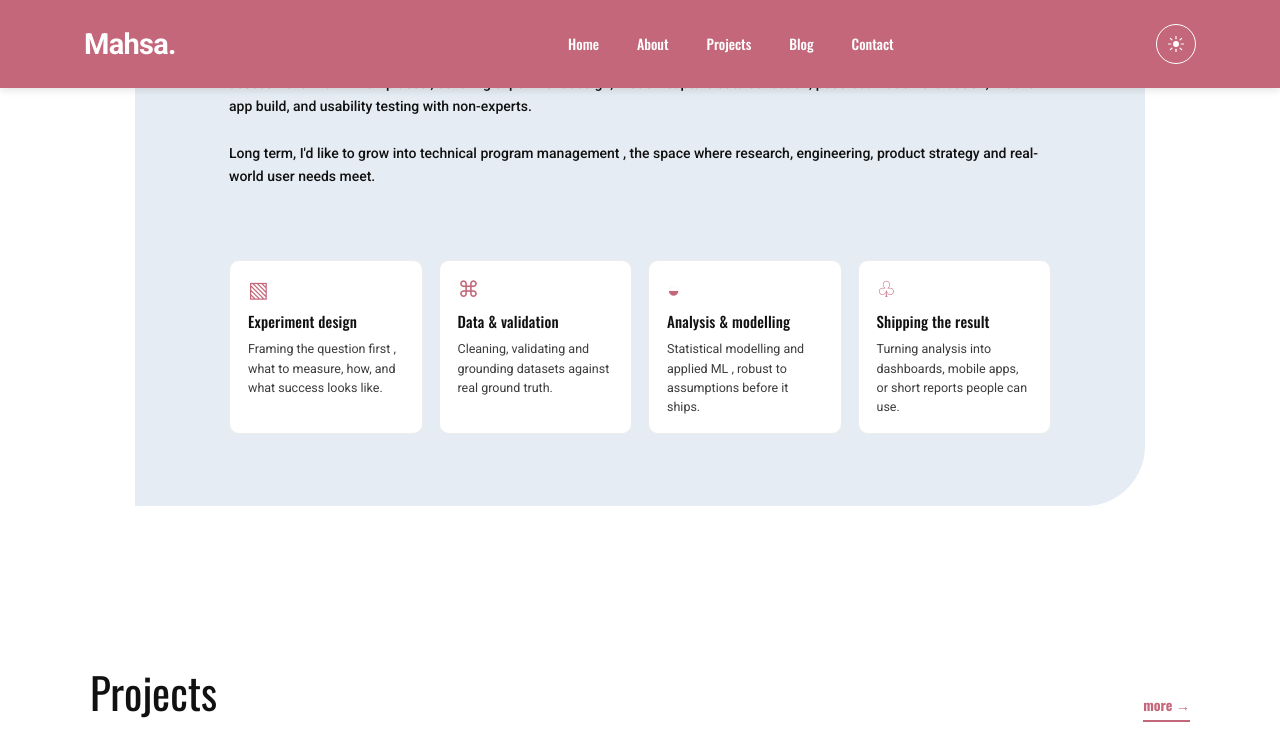
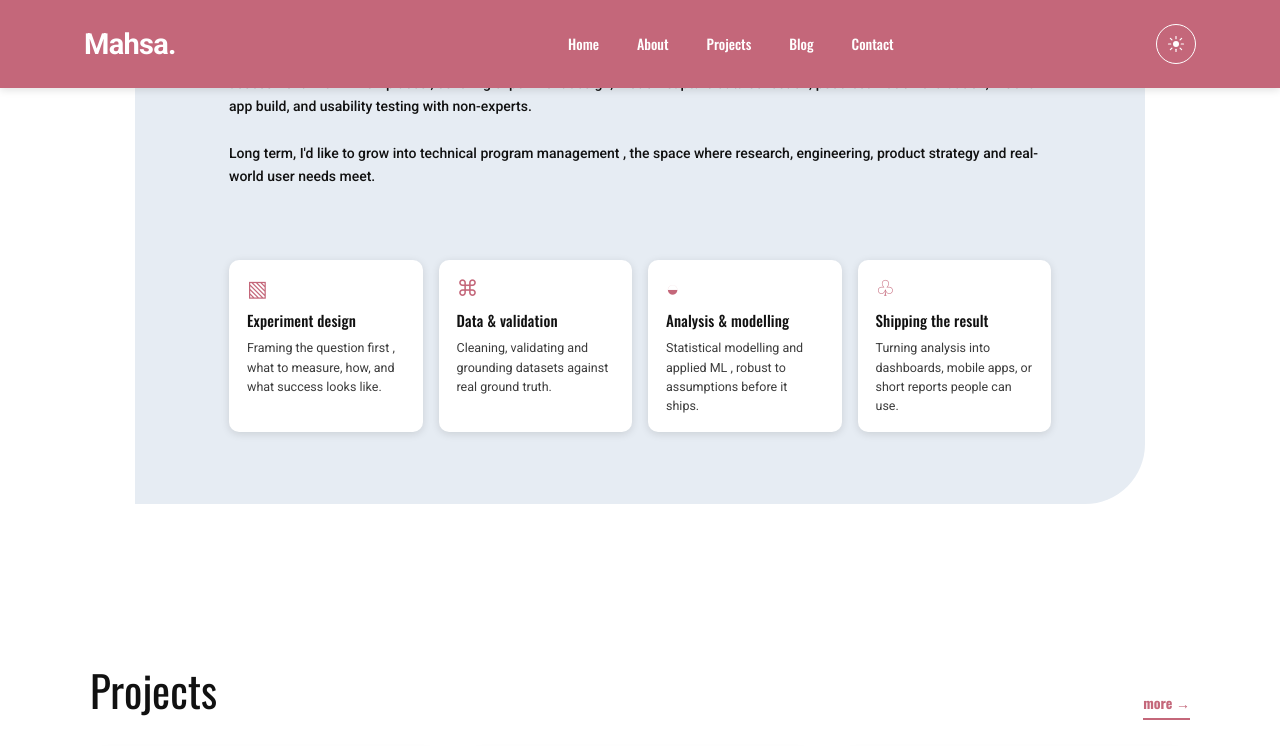
Before and after one commit to mahsa-agz/mahsa-agz.github.io, a Jekyll site: the page built from index.html, in a window 1280 px wide and 1400 px high, scrolled down 1039 px. Shown: the top 746 px of the window. Built offline with Jekyll 4.4.1, drawn with Linux system fonts in a browser that asks for light colours; grey boxes are pictures that could not be loaded.

Commit message:
Update home.css

```diff
--- a/styles/home.css
+++ b/styles/home.css
@@ -658,10 +658,11 @@ img { max-width: 100%; display: block; }
 }
 .about-skill {
   background: var(--card);
-  border: 1px solid var(--line);
+  /* border: 1px solid var(--line); */
   border-radius: 10px;
   padding: 18px 18px 16px;
   transition: transform 0.2s ease, border-color 0.2s ease;
+   box-shadow: var(--header-shadow);
 }
 .about-skill:hover {
   transform: translateY(-2px);
```
